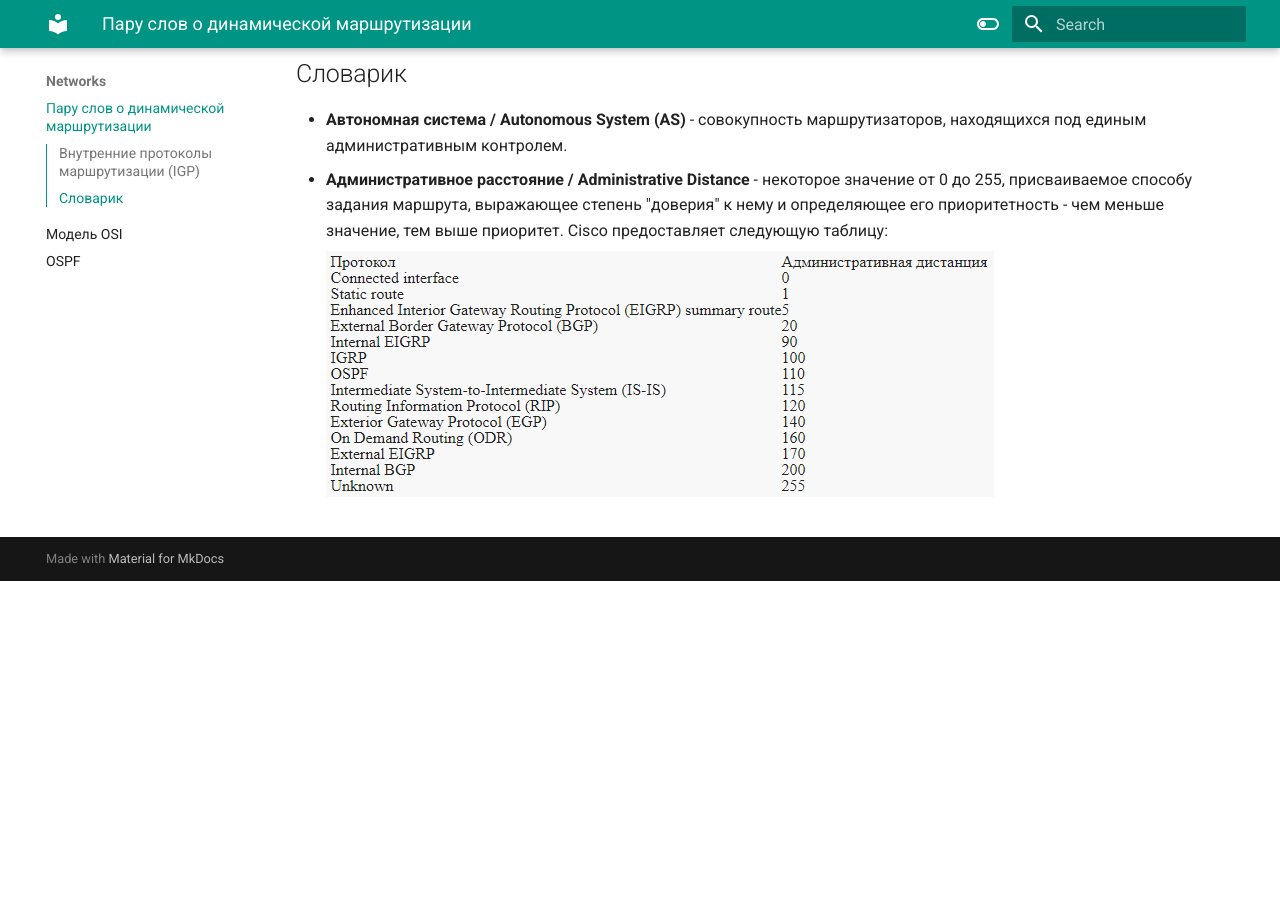
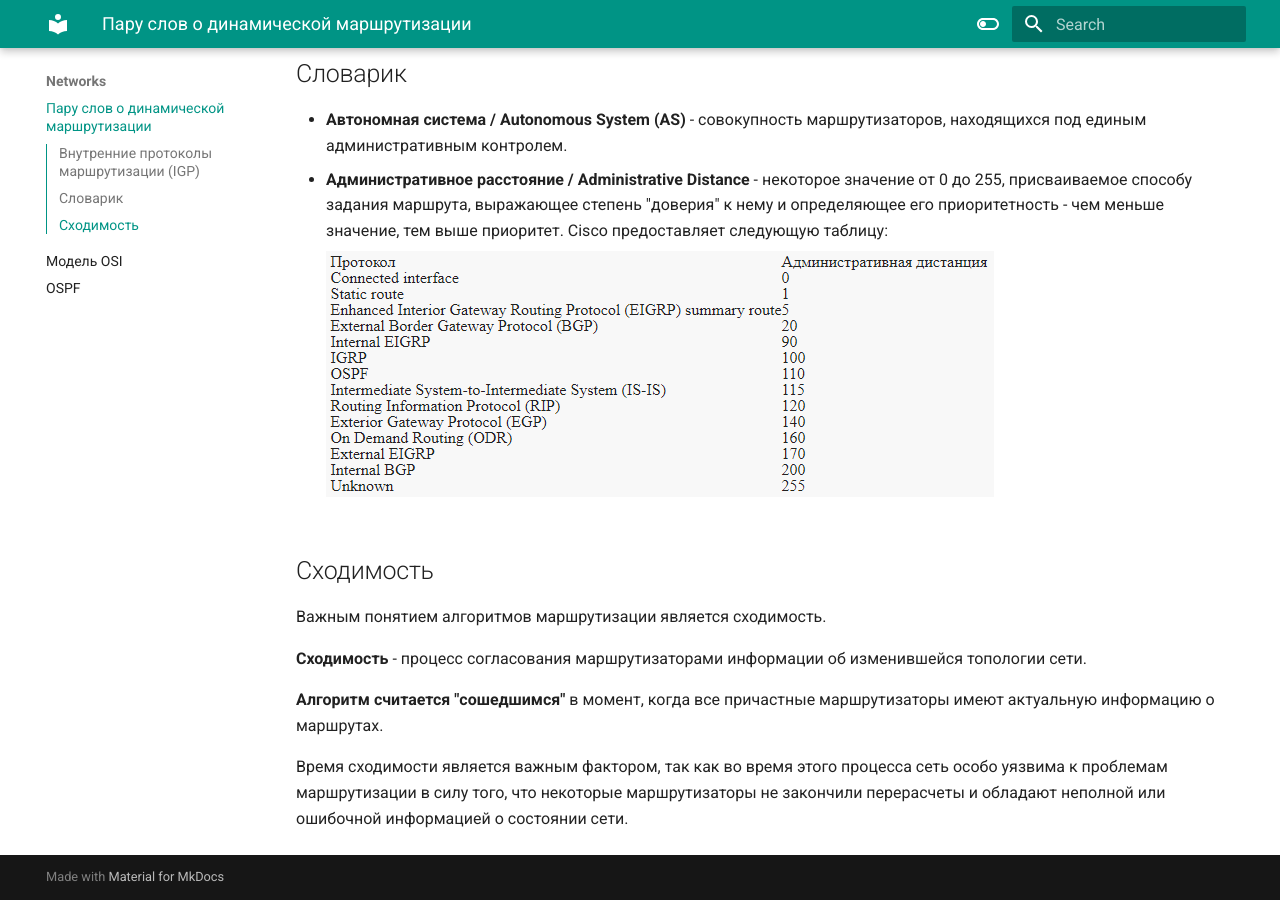
Before and after one commit to AStresser/astresser.github.io, an MkDocs documentation site: the page built from docs/Networks/Dynamic routing.md, in a window 1280 px wide and 900 px high, scrolled down 1539 px. Built offline with MkDocs 1.6.1 and Material for MkDocs 9.7.7, drawn with Linux system fonts in a browser that asks for light colours; before the commit the page ends 2120 px from its top, so only the background shows below that.

```diff
--- a/docs/Networks/Dynamic routing.md
+++ b/docs/Networks/Dynamic routing.md
@@ -37,3 +37,13 @@
 - **Административное расстояние / Administrative Distance** - некоторое значение от 0 до 255, присваиваемое способу задания маршрута, выражающее степень "доверия" к нему и определяющее его приоритетность - чем меньше значение, тем выше приоритет. Cisco предоставляет следующую таблицу:
 
     ![Administrative distance](Administrative_distance.PNG)
+
+## Сходимость
+
+Важным понятием алгоритмов маршрутизации является сходимость.
+
+**Сходимость** - процесс согласования маршрутизаторами информации об изменившейся топологии сети.
+
+**Алгоритм считается "сошедшимся"** в момент, когда все причастные маршрутизаторы имеют актуальную информацию о маршрутах.
+
+Время сходимости является важным фактором, так как во время этого процесса сеть особо уязвима к проблемам маршрутизации в силу того, что некоторые маршрутизаторы не закончили перерасчеты и обладают неполной или ошибочной информацией о состоянии сети.
```
Also changed, not shown: docs/Networks/OSPF.md (+1 -1 lines).
